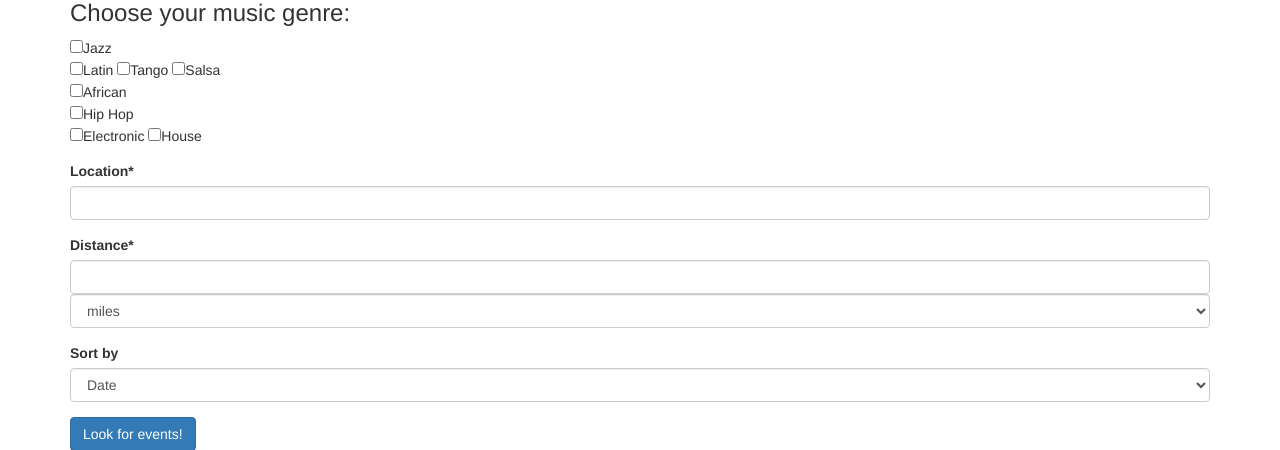
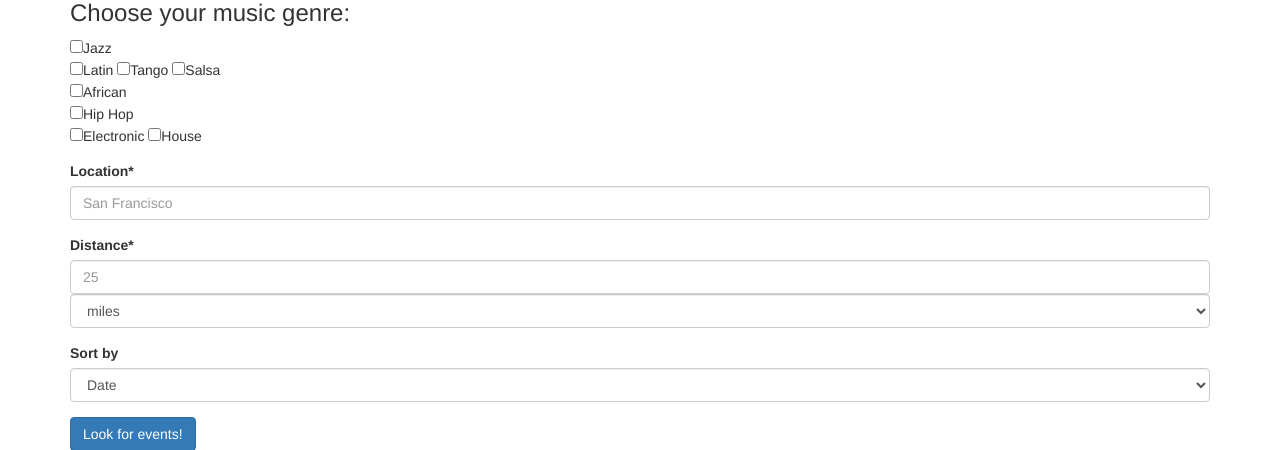
Before and after one commit to Bahar61/DanceDestination, a Flask app: page / in a window 1280 px wide. Shown: the part 144-594 px from the top of the page. Run offline with Flask 2, Linux system fonts and the light colour scheme; some libraries are stand-ins or nearby versions.

Commit message:
completed API search request based on parameters recieved from search form from homepage and made parameters optionam withe location defult to SF and distance defult to 25.

```diff
--- a/server.py
+++ b/server.py
@@ -46,7 +46,7 @@ def search_event():
 
 
     # If the required information is in the request, look for event
-    if genres or (location and distance and measurement):
+    if genres and (location and distance and measurement):
 
         # The Eventbrite API requires the location.within value to have the
         # distance measurement as well
--- a/static/css/site.css
+++ b/static/css/site.css
@@ -2,5 +2,5 @@ body > nav > div > div > img {
     width: 3rem;
 }
 img {
-    width: 150px;
+    width: 175px;
 }
--- a/templates/dance_destination.html
+++ b/templates/dance_destination.html
@@ -30,11 +30,11 @@
             </div>
             <div class="form-group">
                 <label for="event-loc">Location*</label>
-                <input id="event-loc" class="form-control" type="text" name="location">
+                <input id="event-loc" class="form-control" type="text" name="location" placeholder="San Francisco">
             </div>
             <div class="form-group">
                 <label for="loc-within">Distance*</label>
-                <input id="loc-within" class="form-control" type="number" name="distance">
+                <input id="loc-within" class="form-control" type="number" name="distance" placeholder="25">
                 <select class="form-control" name="measurement">
                     <option value="mi">miles</option>
                     <option value="km">kilometers</option>
--- a/templates/events.html
+++ b/templates/events.html
@@ -9,6 +9,10 @@
         {% for event in results%}
 
             <li>
+                {% if event.logo %}
+                    <img src="{{event.logo.original.url}}", width="200">
+                {% endif %}
+
                 <p>Name : {{event.name.html|safe}}</p>
                 <p>Summary : {{event.summary|safe}}</p>
                 <p>URL : {{event.url|urlize}}</p>
```
